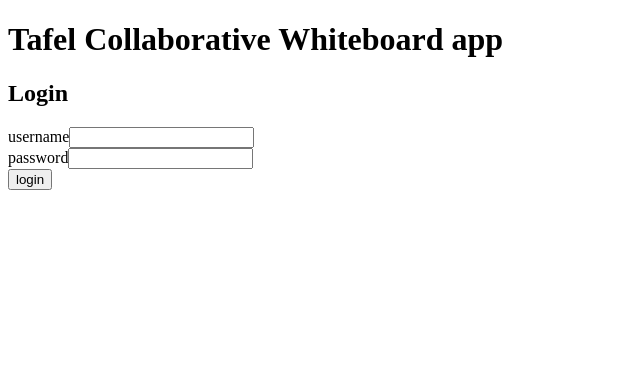
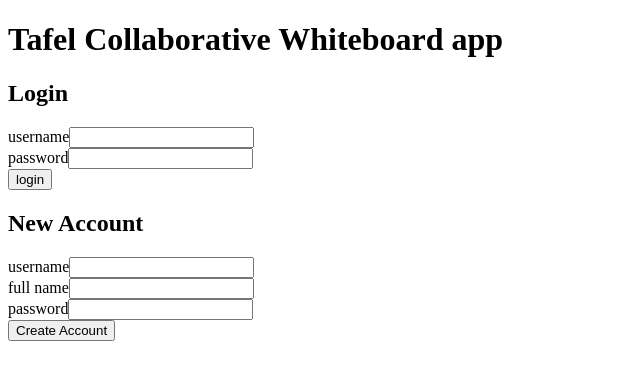
Before and after one commit to RafaelFrKl/tafel-collaborative-whiteboarding-app, a React (Create React App) app in the folder tafel/: page / in a window 1280 px wide. Shown: the top 380 px of the page, without its empty margins (0-640 px from the left). Built offline with nearby package versions, Linux system fonts and the light colour scheme.

Commit message:
Added a new account form to create a new user

```diff
--- a/tafel/src/App.js
+++ b/tafel/src/App.js
@@ -2,16 +2,21 @@ import { useState } from 'react'
 import Container from "./components/container/Container";
 import Notification from './components/Notification';
 import LoginForm from './components/LoginForm'
+import CreateUserForm from './components/CreateUserForm'
 import loginService from './services/login'
+import createUserService from './services/createUser'
 
 function App() {
   const [errorMessage, setErrorMessage] = useState(null)
 
   const [username, setUsername] = useState('')
   const [password, setPassword] = useState('')
+  const [newUsername, setNewUsername] = useState('')
+  const [newPassword, setNewPassword] = useState('')
+  const [newName, setNewName] = useState('')
   const [user, setUser] = useState(null)
 
-    const handleLogin = async (event) => {
+  const handleLogin = async (event) => {
     event.preventDefault()
     try {
       const user = await loginService.login({
@@ -25,7 +30,29 @@ function App() {
       setUsername('')
       setPassword('')
     } catch (exception) {
-      setErrorMessage('wrong credentials')
+      setErrorMessage('Error logging in: ' + exception)
+      setTimeout(() => {
+        setErrorMessage(null)
+      }, 5000)
+    }
+  }
+
+  const handleCreateUser = async (event) => {
+    event.preventDefault()
+    try {
+      const role = null
+      const user = await createUserService.createUser({
+        newUsername, newName, role, newPassword
+      })
+      loginService.setToken(user.token)
+      window.localStorage.setItem(
+        'loggedNoteappUser', JSON.stringify(user)
+      )
+      setUser(user)
+      setUsername('')
+      setPassword('')
+    } catch (exception) {
+      setErrorMessage('Error creating user: ' + exception)
       setTimeout(() => {
         setErrorMessage(null)
       }, 5000)
@@ -47,6 +74,7 @@ function App() {
       <Notification message={errorMessage} />
 
       {!user &&
+        <div>
           <LoginForm
             username={username}
             password={password}
@@ -54,6 +82,17 @@ function App() {
             handlePasswordChange={({ target }) => setPassword(target.value)}
             handleSubmit={handleLogin}
           />
+          <CreateUserForm
+            username={newUsername}
+            fullName={newName}
+            password={newPassword}
+
+            handleUsernameChange={({ target }) => setNewUsername(target.value)}
+            handleNameChange={({ target }) => setNewName(target.value)}
+            handlePasswordChange={({ target }) => setNewPassword(target.value)}
+            handleSubmit={handleCreateUser}
+          />
+        </div>
       }
       {user &&
         <div>
--- /dev/null
+++ b/tafel/src/components/CreateUserForm.js
@@ -0,0 +1,43 @@
+const CreateUserForm = ({
+    handleSubmit,
+    handleUsernameChange,
+    handleNameChange,
+    handlePasswordChange,
+    username,
+    fullName,
+    password
+}) => {
+    return (
+        <div>
+            <h2>New Account</h2>
+
+            <form onSubmit={handleSubmit}>
+                <div>
+                    username
+                    <input
+                        value={username}
+                        onChange={handleUsernameChange}
+                    />
+                </div>
+                <div>
+                    full name
+                    <input
+                        value={fullName}
+                        onChange={handleNameChange}
+                    />
+                </div>
+                <div>
+                    password
+                    <input
+                        type="password"
+                        value={password}
+                        onChange={handlePasswordChange}
+                    />
+                </div>
+                <button type="submit">Create Account</button>
+            </form>
+        </div>
+    )
+}
+
+export default CreateUserForm
--- /dev/null
+++ b/tafel/src/services/createUser.js
@@ -0,0 +1,18 @@
+import axios from 'axios'
+const baseUrl = 'http://localhost:3002/api/users'
+
+let token = null
+
+const setToken = newToken => {
+  token = `Bearer ${newToken}`
+}
+
+const createUser = async user => {
+  const response = await axios.post(baseUrl, user)
+  return response.data
+}
+
+// eslint-disable-next-line import/no-anonymous-default-export
+export default {
+  createUser
+}
```
Also changed, not shown: 2 other files (tests, documents, lock files or other folders).
